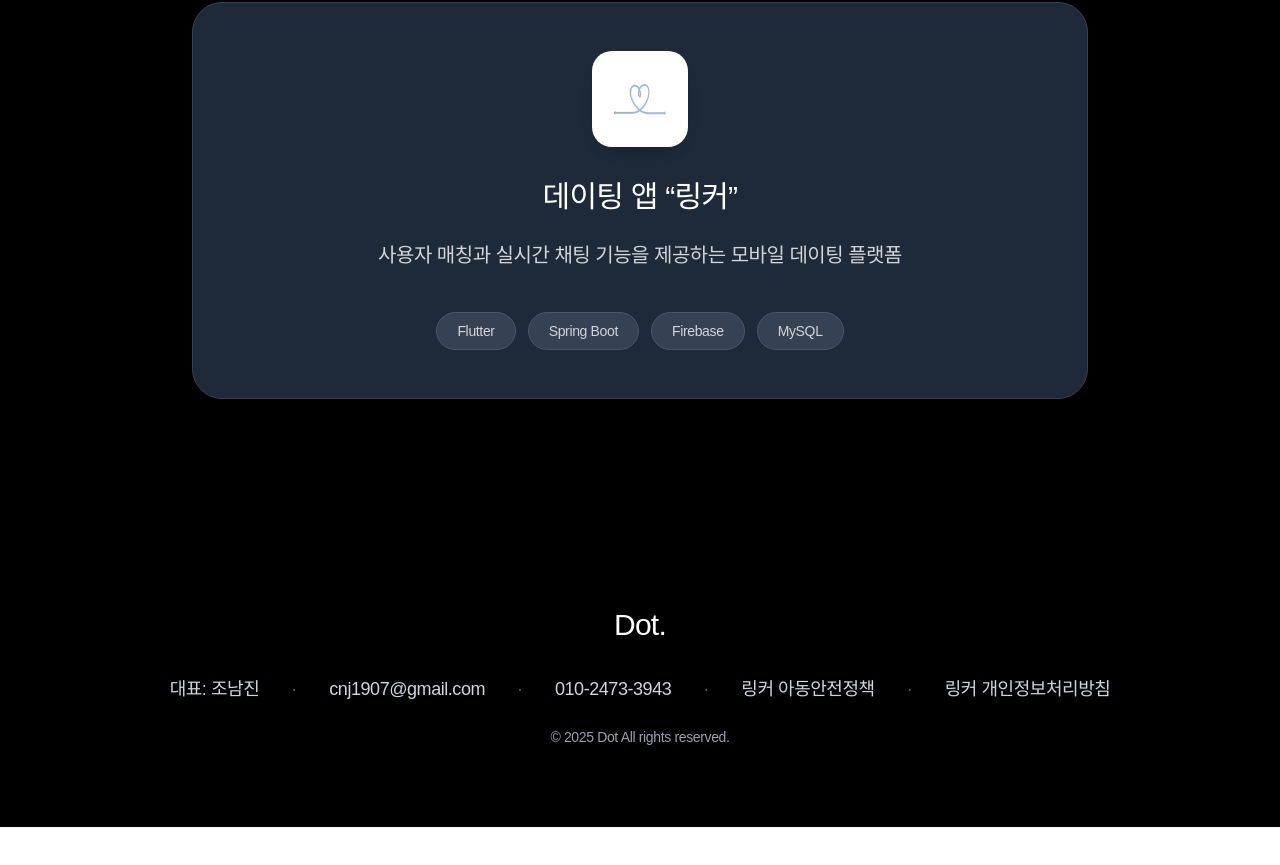
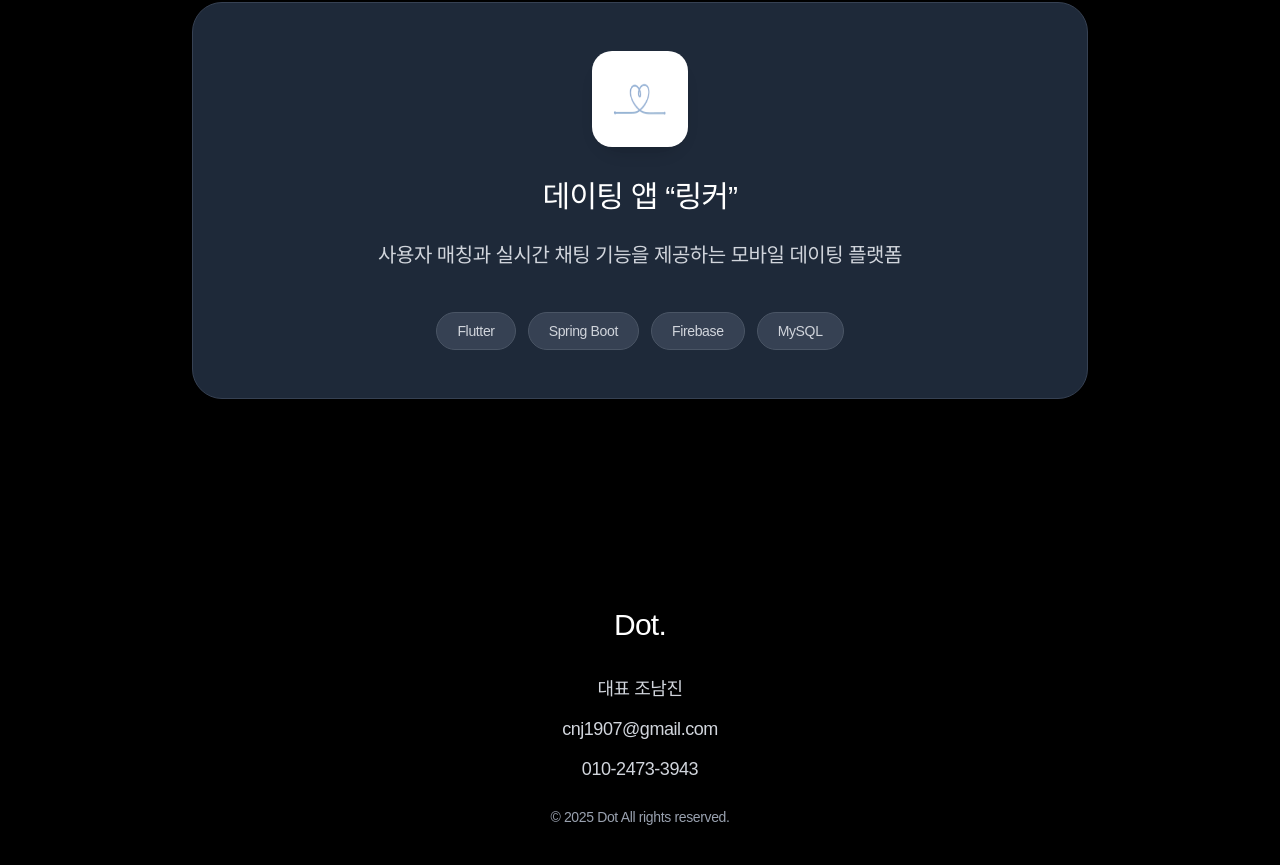
Before and after one commit to namjinCho1907/dot-homepage, a Next.js app: page / in a window 1280 px wide. Shown: the part 1550-2415 px from the top of the page. Before the commit the page ends 2377 px from the top, so only its background shows below. Built offline with nearby package versions, Linux system fonts and the light colour scheme.

Commit message:
ㅁㅁ
ㅁㅁㅁㅁ

```diff
--- a/src/app/page.tsx
+++ b/src/app/page.tsx
@@ -179,16 +179,10 @@ export default function Home() {
               <span className="text-3xl font-medium tracking-tight">Dot.</span>
             </div>
             <div className="space-y-6">
-              <div className="flex flex-col md:flex-row md:space-x-8 space-y-3 md:space-y-0 items-center justify-center text-gray-300 text-lg">
-                <span className="font-light tracking-tight">대표: 조남진</span>
-                <span className="hidden md:block text-gray-600">·</span>
+              <div className="flex flex-col space-y-3 items-center justify-center text-gray-300 text-lg">
+                <span className="font-light tracking-tight">대표 조남진</span>
                 <a href="mailto:cnj1907@gmail.com" className="hover:text-[#FF7D29] transition-colors font-light tracking-tight">cnj1907@gmail.com</a>
-                <span className="hidden md:block text-gray-600">·</span>
                 <span className="font-light tracking-tight">010-2473-3943</span>
-                <span className="hidden md:block text-gray-600">·</span>
-                <a href="/linker/child-safety" className="hover:text-[#FF7D29] transition-colors font-light tracking-tight">링커 아동안전정책</a>
-                <span className="hidden md:block text-gray-600">·</span>
-                <a href="/linker/privacy" className="hover:text-[#FF7D29] transition-colors font-light tracking-tight">링커 개인정보처리방침</a>
               </div>
               <p className="text-gray-400 text-sm font-light tracking-tight">© 2025 Dot All rights reserved.</p>
             </div>
```
